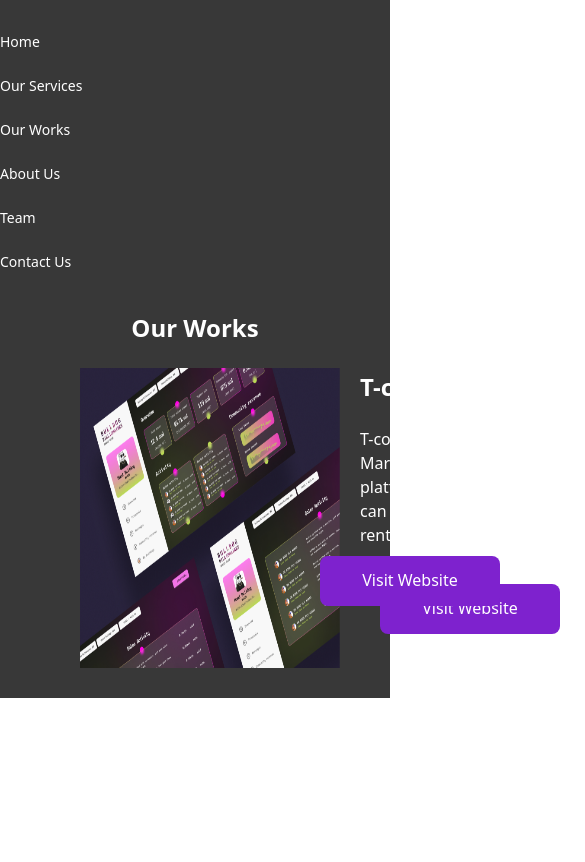
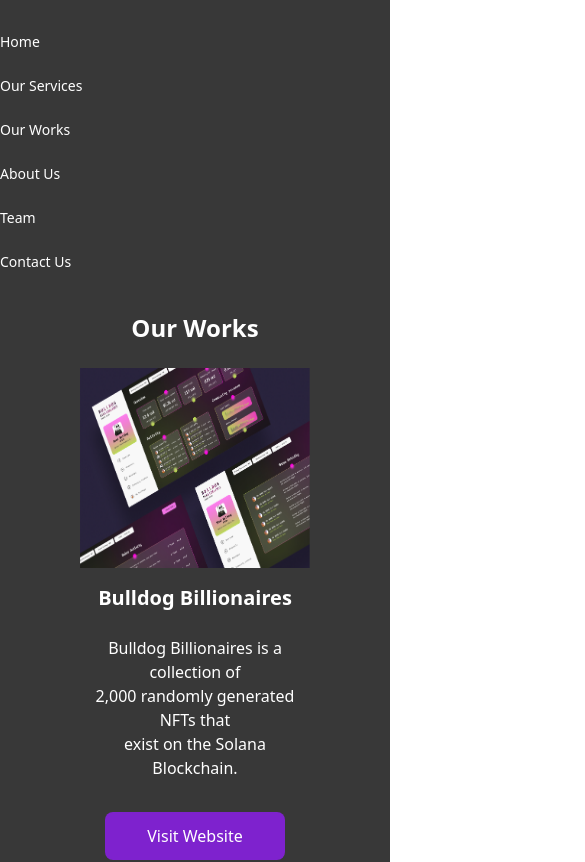
Before and after one commit to Joel0007tech/practice-project, a React (Vite) app: page /works in a window 390 px wide. Shown: the top 862 px of the page, 585 px wide, since content can reach past the window. Built offline with nearby package versions, Linux system fonts and the light colour scheme.

Commit message:
update to the project

```diff
--- a/src/components/Works.jsx
+++ b/src/components/Works.jsx
@@ -8,7 +8,7 @@
 
 const Works = () => {
   return (
-    <div style={color} className='w-full h-full'>
+    <div style={color} className='w-full h-full sm:w-full sm:h-full'>
     <>
     <nav className='py-8'>
       <ul className='flex flex-row gap-4 justify-center text-white font-normal text-sm sm:flex sm:flex-col'>
@@ -34,26 +34,29 @@
     </nav>
     <Outlet />
   </>
-  <h3 className='text-center text-white font-bold text-2xl'>Our Works</h3>
-  <div className='flex flex-col gap-20 px-20 py-8 sm:flex sm:flex-row sm:gap-5 sm:py-6'>
-    <div className='flex flex-row gap-20 m-auto'>
-<img src={firstImage} alt="mask group" className='w-[450px] h-[300px]'/>
-<div className='flex flex-col gap-6'>
-  <h3 className='text-white font-bold text-2xl'>Bulldog <br/>Billionaires</h3>
-  <p className='text-white font-normal'>
+  <h3 className='text-center text-white font-bold text-2xl sm:text-center'>Our Works</h3>
+  <div className='flex flex-col gap-20 px-20 py-8 sm:flex sm:flex-col sm:gap-5 sm:py-6'>
+    <div className='flex flex-row gap-20 m-auto sm:flex sm:flex-col sm:gap-4 sm:m-auto'>
+<img src={firstImage} alt="mask group" className='w-[450px] h-[300px] sm:m-auto sm:h-[200px] sm:w-[350px]'/>
+<div className='flex flex-col gap-6 sm:flex sm:flex-col'>
+  <h3 className='text-white font-bold text-2xl sm:text-center sm:text-white sm:font-bold sm:text-xl'>Bulldog <br className='sm:hidden'/>Billionaires</h3>
+  <p className='text-white font-normal sm:text-center'>
 Bulldog Billionaires is a collection of<br/>
  2,000 randomly generated NFTs that<br/>
   exist on the Solana Blockchain.
   </p>
-  <a href="" className="text-center bg-purple-700 py-3 px-9 text-white font-normal w-[180px] h-[50px] m-auto rounded-lg relative right-10 bottom-10">Visit Website</a>
+  <a href="" className="text-center bg-purple-700 py-3 px-9 sm:py-3 sm:px-9 text-white
+  font-normal w-[180px] m-auto sm:m-auto rounded-lg relative
+   right-10 bottom-10 sm:relative sm:right-0 sm:top-2 ">Visit Website</a>
 </div>
     </div>
-    <div className='flex flex-row gap-20 m-auto'>
-    <div className='flex flex-col gap-6'>
-  <h3 className='text-white font-bold text-2xl'>T-connect</h3>
+    <div className='flex flex-row gap-20 m-auto sm:flex sm:flex-col sm:gap-20 sm:m-auto'>
+    <div className='flex flex-col gap-6 sm:flex sm:flex-col sm:gap-6'>
+  <h3 className='text-white font-bold text-2xl sm:text-white sm:font-bold sm:text-center'>T-connect</h3>
   <p className='text-white font-normal'>T-connect is an NFT Marketplace<br/> platform where users can lend and<br/> rent NFTs.
 </p>
-<a href="" className="text-center bg-purple-700 py-3 px-9 text-white font-normal w-[180px] h-[50px] m-auto rounded-lg relative right-10 bottom-10">Visit Website</a>
+<a href="" className="text-center bg-purple-700 py-3 px-9 text-white font-normal
+ w-[180px] h-[50px] m-auto rounded-lg relative right-10 bottom-10">Visit Website</a>
 </div>
 <img src={secondImage} alt="mask group" className='w-[450px] h-[300px]'/>
 </div>
```
